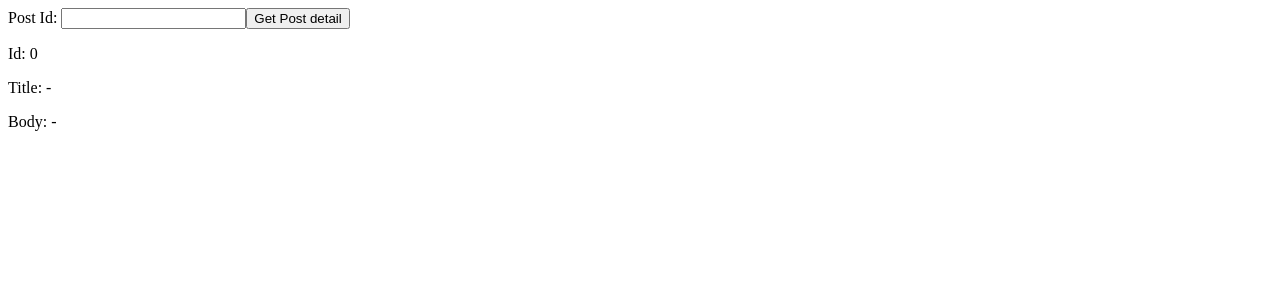
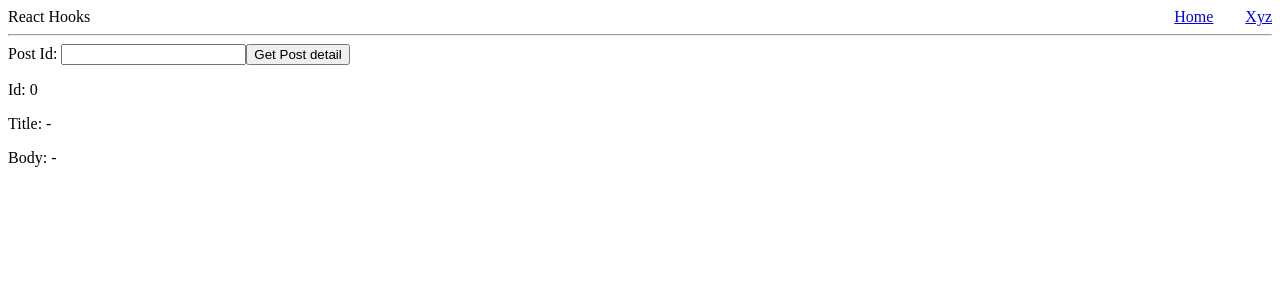
Before and after one commit to up1/course-reactjs-101, a React (Vite) app in the folder workshop/day02/: page / in a window 1280 px wide. Shown: the top 300 px of the page. Built offline with nearby package versions, Linux system fonts and the light colour scheme.

Commit message:
Add navigation bar

```diff
--- a/workshop/day02/src/App.jsx
+++ b/workshop/day02/src/App.jsx
@@ -5,6 +5,7 @@ import axios from "axios"
 
 import { Provider } from 'react-redux';
 import store from './redux/store';
+import { NavBar } from "./components/NavBar";
 
 
 function App() {
@@ -26,6 +27,7 @@ function App() {
   return (
     <>
       <Provider store={store}>
+        <NavBar />
         <SearchBox callback={handleSearch} />
         <PostDetail post={post} />
       </Provider>
--- /dev/null
+++ b/workshop/day02/src/components/NavBar.jsx
@@ -0,0 +1,16 @@
+import { NavLink } from 'react-router-dom';
+
+export const NavBar = () => {
+    return (
+        <>
+          <div className={'nav-container'}>
+            <div>React Hooks</div>
+            <nav id="sidebar" className={'nav-item-container'}>
+              <NavLink to="/" className={"nav-item"}>Home</NavLink>
+              <NavLink to="/xyz">Xyz</NavLink>
+            </nav>
+          </div>
+          <hr />
+        </>
+      )
+}
--- a/workshop/day02/src/index.css
+++ b/workshop/day02/src/index.css
@@ -0,0 +1,13 @@
+.nav-container {
+    display: flex;
+    justify-content: space-between;
+    align-items: center;
+    gap: 2rem;
+}
+
+.nav-item-container {
+    display: flex;
+    justify-content: space-between;
+    align-items: center;
+    gap: 2rem;
+}
--- a/workshop/day02/src/pages/NotFoundPage.jsx
+++ b/workshop/day02/src/pages/NotFoundPage.jsx
@@ -2,6 +2,7 @@ export const NotFoundPage = () => {
     console.log("NotFoundPage ...")
     return (
         <>
+            <NavBar />
             <h1>Not Found Page</h1>
         </>
     )
--- a/workshop/day02/src/pages/Xyz.jsx
+++ b/workshop/day02/src/pages/Xyz.jsx
@@ -1,7 +1,10 @@
+import { NavBar } from "../components/NavBar"
+
 export const Xyz = () => {
     console.log("Xyz ...")
     return (
         <>
+        <NavBar/>
         <h1>Xyz Page</h1>
         </>
     )
```
